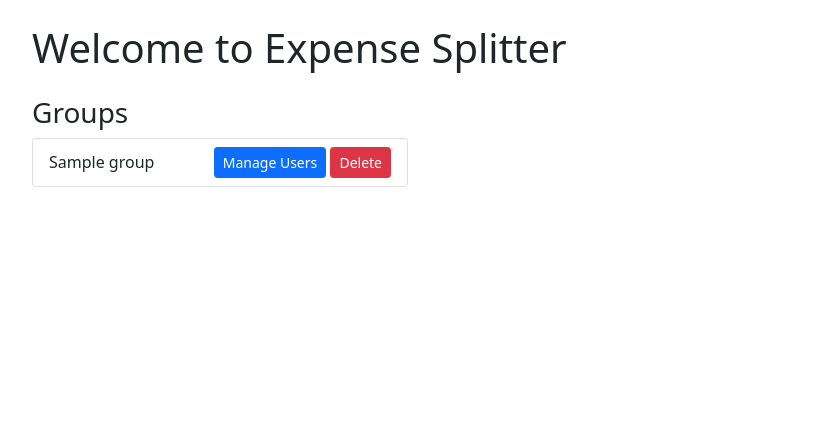
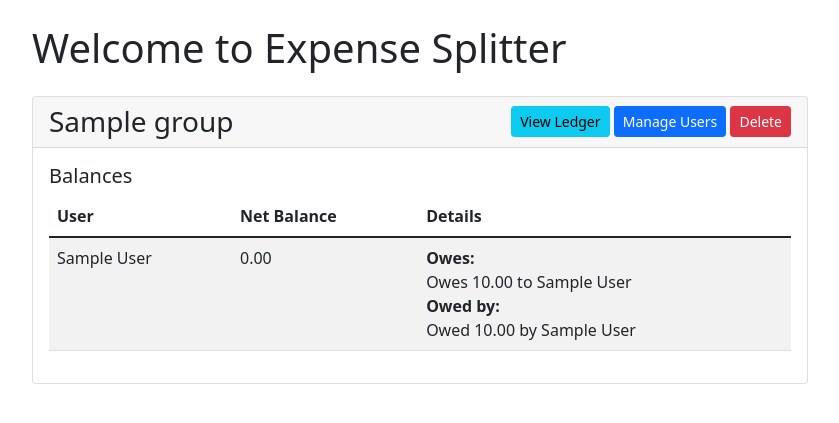
Before and after one commit to mohito1999/splitwise-assignment, a FastAPI app: page / in a window 1280 px wide. Shown: the part 76-499 px from the top of the page, without its empty margins (220-1059 px from the left). Run offline with FastAPI, Linux system fonts and the light colour scheme; tables that the repository leaves empty hold one stand-in row (values such as "Sample post").

Commit message:
added support to add expense description and to view ledger

```diff
--- a/app/main.py
+++ b/app/main.py
@@ -8,6 +8,8 @@ import json
 from . import models, database
 from .database import get_db
 from pydantic import BaseModel
+from fastapi import HTTPException
+from sqlalchemy.orm import joinedload
 
 app = FastAPI()
 templates = Jinja2Templates(directory="app/templates")
@@ -30,10 +32,54 @@ class PercentSplit(BaseModel):
 
 @app.get("/")
 def home(request: Request, db: Session = Depends(get_db)):
+    # Get groups with their members and balances
     groups = db.query(models.Group).all()
+
+    # Create a dictionary to store balances for each group
+    group_balances = {}
+
+    for group in groups:
+        balances = db.query(models.Balance).filter(
+            models.Balance.group_id == group.id
+        ).all()
+
+        # Get all users in the group
+        group_users = db.query(models.User).join(models.GroupMembership).filter(
+            models.GroupMembership.group_id == group.id
+        ).all()
+
+        # Create a balance summary for each user
+        user_balances = {}
+        for user in group_users:
+            # Money user owes to others
+            owes = db.query(models.Balance).filter(
+                models.Balance.group_id == group.id,
+                models.Balance.user_id == user.id
+            ).all()
+
+            # Money others owe to user
+            owed = db.query(models.Balance).filter(
+                models.Balance.group_id == group.id,
+                models.Balance.owe_to == user.id
+            ).all()
+
+            total_owes = sum(balance.amount for balance in owes)
+            total_owed = sum(balance.amount for balance in owed)
+            net_balance = total_owed - total_owes
+
+            user_balances[user.id] = {
+                "user": user,
+                "net_balance": net_balance,
+                "owes_details": [(db.query(models.User).get(b.owe_to), b.amount) for b in owes],
+                "owed_by_details": [(db.query(models.User).get(b.user_id), b.amount) for b in owed]
+            }
+
+        group_balances[group.id] = user_balances
+
     return templates.TemplateResponse("index.html", {
         "request": request,
-        "groups": groups
+        "groups": groups,
+        "group_balances": group_balances
     })
 
 @app.get("/create-group")
@@ -44,8 +90,8 @@ def create_group_form(request: Request):
 async def create_group_submit(
     request: Request,
     group_name: str = Form(...),
-    user_names: List[str] = Form(...),
-    user_emails: List[str] = Form(...),
+    user_names: list = Form(...),
+    user_emails: list = Form(...),
     db: Session = Depends(get_db)
 ):
     # Create group
@@ -74,11 +120,9 @@ async def create_group_submit(
 @app.get("/add-expense")
 def add_expense_form(request: Request, db: Session = Depends(get_db)):
     groups = db.query(models.Group).all()
-    users = db.query(models.User).all()
     return templates.TemplateResponse("add_expense.html", {
         "request": request,
         "groups": groups,
-        "users": users
     })
 
 @app.post("/add-expense")
@@ -87,15 +131,16 @@ async def add_expense_submit(
     group_id: int = Form(...),
     added_by: int = Form(...),
     amount: float = Form(...),
+    description: str = Form(...),
     split_type: str = Form(...),
     percentages: List[float] = Form(None),
     db: Session = Depends(get_db)
 ):
+    users = db.query(models.User).join(models.GroupMembership).filter(
+        models.GroupMembership.group_id == group_id
+    ).all()
+
     if split_type == "equal":
-        # Use your existing equal split logic
-        users = db.query(models.User).join(models.GroupMembership).filter(
-            models.GroupMembership.group_id == group_id
-        ).all()
         split_amount = amount / len(users)
 
         for user in users:
@@ -109,13 +154,20 @@ async def add_expense_submit(
                 db.add(balance)
 
     elif split_type == "percent":
-        users = db.query(models.User).join(models.GroupMembership).filter(
-            models.GroupMembership.group_id == group_id
-        ).all()
+        if not percentages:
+            raise HTTPException(status_code=400, detail="Percentages required for percent split")
+
+        # Convert percentages to float if they're not None
+        percentages = [float(p) if p else 0 for p in percentages]
+
+        # Validate total is approximately 100%
+        total_percentage = sum(percentages)
+        if abs(total_percentage - 100.0) > 0.01:  # Allow small floating-point difference
+            raise HTTPException(status_code=400, detail=f"Percentages must sum to 100% (got {total_percentage}%)")
 
         for user, percentage in zip(users, percentages):
-            if user.id != added_by and percentage:
-                split_amount = (float(percentage) / 100.0) * amount
+            if user.id != added_by and percentage > 0:
+                split_amount = (percentage / 100.0) * amount
                 balance = models.Balance(
                     group_id=group_id,
                     user_id=user.id,
@@ -129,12 +181,13 @@ async def add_expense_submit(
         group_id=group_id,
         added_by=added_by,
         amount=amount,
+        description=description,
         split_type=split_type
     )
     db.add(new_expense)
     db.commit()
 
-    return RedirectResponse(url="/", status_code=303)
+    return RedirectResponse(url=f"/group/{group_id}/ledger", status_code=303)
 
 @app.post("/delete-group/{group_id}")
 def delete_group_submit(group_id: int, db: Session = Depends(get_db)):
@@ -212,3 +265,65 @@ async def remove_user_from_group(
 
     db.commit()
     return RedirectResponse(url=f"/manage-group-users/{group_id}", status_code=303)
+
+@app.get("/api/group-users/{group_id}")
+async def get_group_users(group_id: int, db: Session = Depends(get_db)):
+    users = db.query(models.User).join(models.GroupMembership).filter(
+        models.GroupMembership.group_id == group_id
+    ).all()
+
+    return [{"id": user.id, "name": user.name} for user in users]
+
+@app.get("/group/{group_id}/ledger")
+def group_ledger(request: Request, group_id: int, db: Session = Depends(get_db)):
+    group = db.query(models.Group).filter(models.Group.id == group_id).first()
+    if not group:
+        raise HTTPException(status_code=404, detail="Group not found")
+
+    # Get all expenses for this group, including the user who added the expense
+    expenses = db.query(models.Expense)\
+        .filter(models.Expense.group_id == group_id)\
+        .options(joinedload(models.Expense.user))\
+        .order_by(models.Expense.created_at.desc())\
+        .all()
+
+    # Get all balances
+    balances = db.query(models.Balance).filter(
+        models.Balance.group_id == group_id
+    ).all()
+
+    # Get all users in the group
+    group_users = db.query(models.User).join(models.GroupMembership).filter(
+        models.GroupMembership.group_id == group_id
+    ).all()
+
+    # Calculate user balances
+    user_balances = {}
+    for user in group_users:
+        # Money user owes to others
+        owes = db.query(models.Balance).filter(
+            models.Balance.group_id == group_id,
+            models.Balance.user_id == user.id
+        ).all()
+
+        # Money others owe to user
+        owed = db.query(models.Balance).filter(
+            models.Balance.group_id == group_id,
+            models.Balance.owe_to == user.id
+        ).all()
+
+        total_owes = sum(balance.amount for balance in owes)
+        total_owed = sum(balance.amount for balance in owed)
+        net_balance = total_owed - total_owes
+
+        user_balances[user.id] = {
+            "user": user,
+            "net_balance": net_balance
+        }
+
+    return templates.TemplateResponse("group_ledger.html", {
+        "request": request,
+        "group": group,
+        "expenses": expenses,
+        "balances": user_balances
+    })
--- a/app/templates/index.html
+++ b/app/templates/index.html
@@ -2,21 +2,67 @@
 {% block content %}
 <h1>Welcome to Expense Splitter</h1>
 <div class="row mt-4">
-    <div class="col-md-6">
-        <h3>Groups</h3>
-        <ul class="list-group">
+    <div class="col-12">
         {% for group in groups %}
-            <li class="list-group-item d-flex justify-content-between align-items-center">
-                {{ group.name }}
+        <div class="card mb-4">
+            <div class="card-header d-flex justify-content-between align-items-center">
+                <h3 class="mb-0">{{ group.name }}</h3>
                 <div>
+                    <a href="/group/{{ group.id }}/ledger" class="btn btn-info btn-sm">View Ledger</a>
                     <a href="/manage-group-users/{{ group.id }}" class="btn btn-primary btn-sm">Manage Users</a>
                     <form action="/delete-group/{{ group.id }}" method="post" style="display: inline;">
-                        <button type="submit" class="btn btn-danger btn-sm">Delete</button>
+                        <button type="submit" class="btn btn-danger btn-sm"
+                                onclick="return confirm('Are you sure you want to delete this group?')">
+                            Delete
+                        </button>
                     </form>
                 </div>
-            </li>
+            </div>
+            <div class="card-body">
+                <h5>Balances</h5>
+                {% set balances = group_balances[group.id] %}
+                {% if balances %}
+                    <div class="table-responsive">
+                        <table class="table table-striped">
+                            <thead>
+                                <tr>
+                                    <th>User</th>
+                                    <th>Net Balance</th>
+                                    <th>Details</th>
+                                </tr>
+                            </thead>
+                            <tbody>
+                                {% for user_id, balance_info in balances.items() %}
+                                <tr>
+                                    <td>{{ balance_info.user.name }}</td>
+                                    <td class="{{ 'text-success' if balance_info.net_balance > 0 else 'text-danger' if balance_info.net_balance < 0 else '' }}">
+                                        {{ "%.2f"|format(balance_info.net_balance) }}
+                                    </td>
+                                    <td>
+                                        {% if balance_info.owes_details %}
+                                            <strong>Owes:</strong><br>
+                                            {% for user, amount in balance_info.owes_details %}
+                                                Owes {{ "%.2f"|format(amount) }} to {{ user.name }}<br>
+                                            {% endfor %}
+                                        {% endif %}
+                                        {% if balance_info.owed_by_details %}
+                                            <strong>Owed by:</strong><br>
+                                            {% for user, amount in balance_info.owed_by_details %}
+                                                Owed {{ "%.2f"|format(amount) }} by {{ user.name }}<br>
+                                            {% endfor %}
+                                        {% endif %}
+                                    </td>
+                                </tr>
+                                {% endfor %}
+                            </tbody>
+                        </table>
+                    </div>
+                {% else %}
+                    <p>No balances yet.</p>
+                {% endif %}
+            </div>
+        </div>
         {% endfor %}
-        </ul>
     </div>
 </div>
 {% endblock %}
```
Also changed, not shown: app/database.py (+33 -0 lines), app/migrations/add_expense_description.py (added, +19 -0 lines), app/models.py (+6 -3 lines), app/templates/add_expense.html (+81 -11 lines), app/templates/create_group.html (+4 -4 lines), app/templates/group_ledger.html (added, +92 -0 lines).
